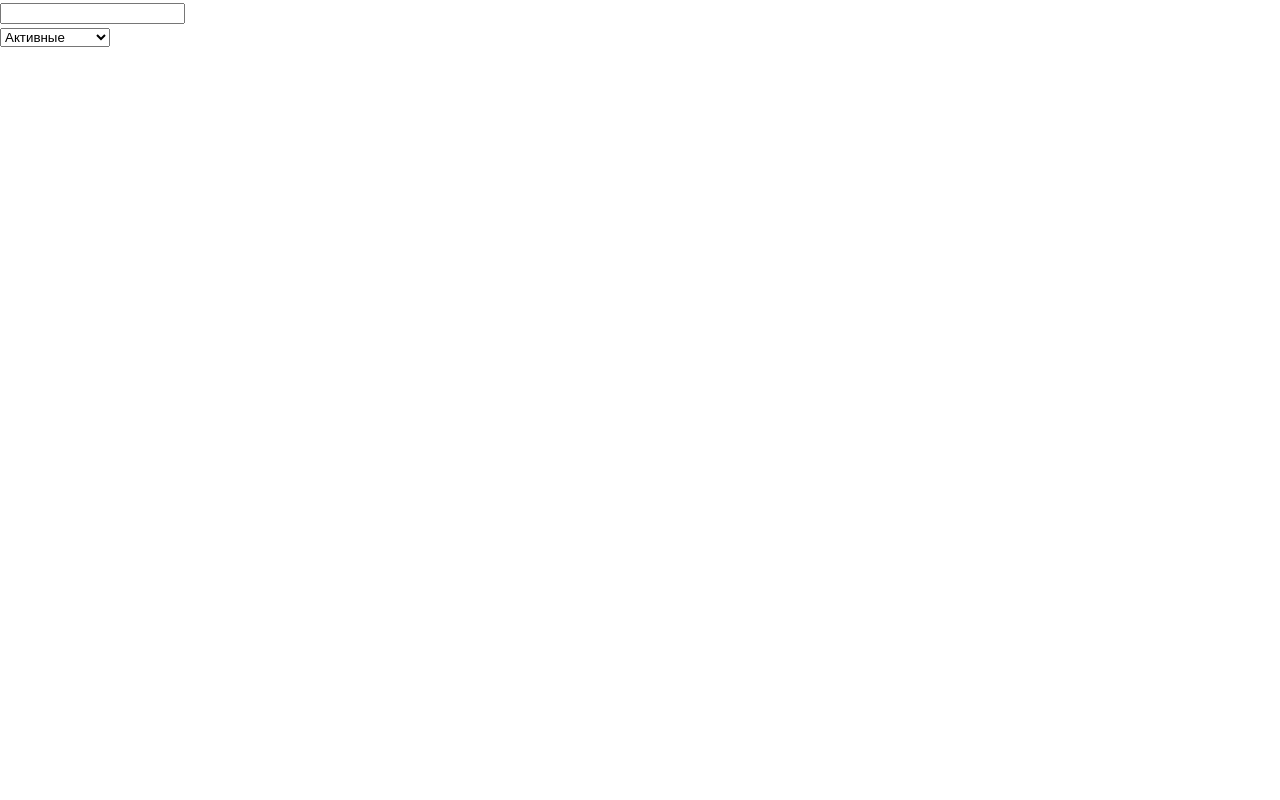
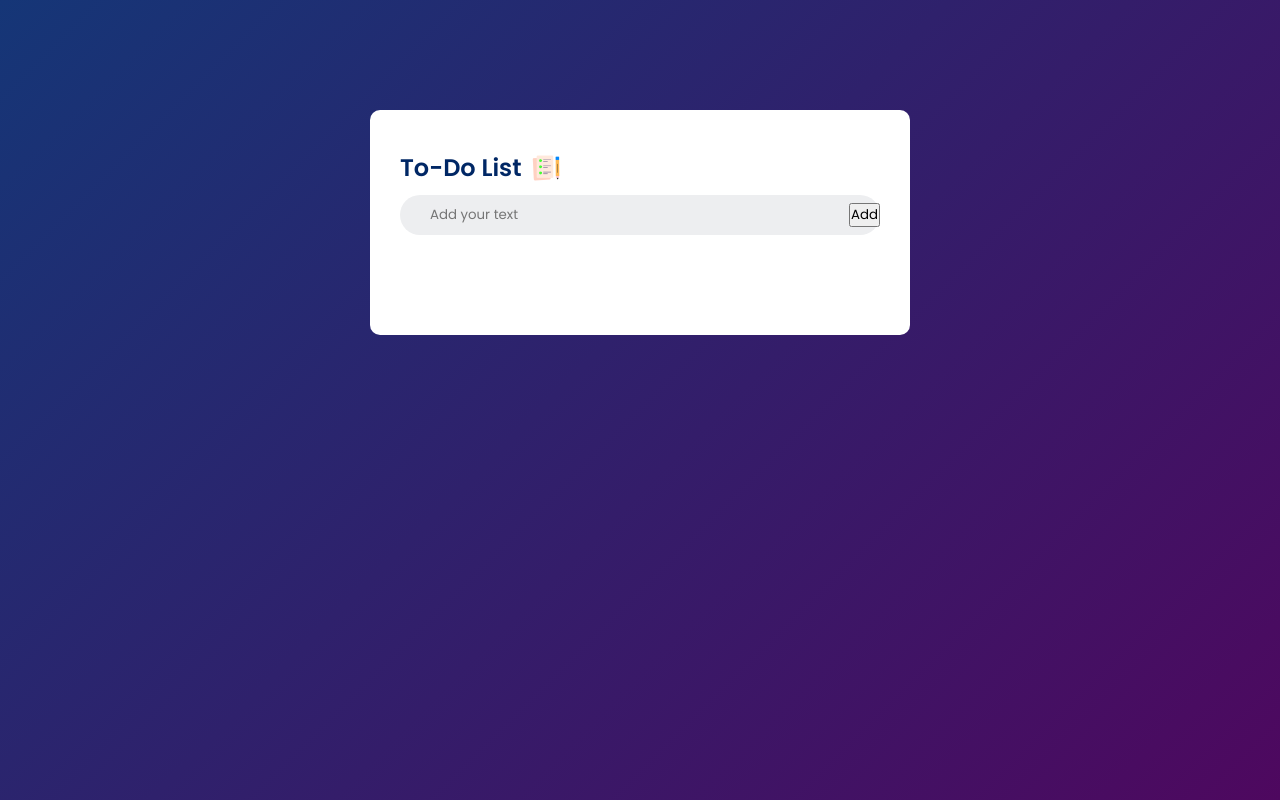
Before and after one commit to dobrbi2000/ToDoList, a plain HTML site: page index.html in a window 1280 px wide. Drawn offline with Linux system fonts and the light colour scheme.

Commit message:
init: added html + css

```diff
--- a/index.html
+++ b/index.html
@@ -1,46 +1,27 @@
 <!DOCTYPE html>
-<html lang="ru">
-
+<html lang="en">
   <head>
-        <meta charset="utf-8">
-        <meta name="viewport" content="width=device-width, initial-scale=1,shrink-to-fit=no">
-        <title>The best ToDoList 2000</title>
-        <link rel="stylesheet" href="todo-list.css">
-        <script defer src="todo-list.js"></script>
-        <style>
-            *,
-            *::before,
-            *::after {
-                box-sizing: border-box;
-            }
-
-            body {
-                margin: 0;
-                font-family: system-ui, -apple-system, "Segoe UI", Roboto, "Helvetica Neue", Arial, "Noto Sans", "Liberation Sans", sans-serif, "Apple Color Emoji", "Segoe UI Emoji", "Segoe UI Symbol", "Noto Color Emoji";
-                font-size: 1rem;
-                font-weight: 400;
-                line-height: 1.5;
-                color: #212529;
-                background-color: #ffffff;
-
-
-            }
-        </style>
+    <meta charset="UTF-8" />
+    <meta name="viewport" content="width=device-width, initial-scale=1.0" />
+    <title>The best todo list</title>
+    <link rel="preconnect" href="https://fonts.googleapis.com" />
+    <link rel="preconnect" href="https://fonts.gstatic.com" crossorigin />
+    <link
+      href="https://fonts.googleapis.com/css2?family=Poppins:wght@400;500;600&display=swap"
+      rel="stylesheet"
+    />
+    <link rel="stylesheet" href="style.css" />
   </head>
 
   <body>
-        <div class="todo">
-            <div class="todo__input">
-                <input class="todo__text" type="text">
-                <span class="todo__add"></span>
+    <div class="container">
+      <div class="todo-app">
+        <h2>To-Do List <img src="images/icon.png" alt="" /></h2>
+        <div class="row">
+          <input type="text" id="input-box" placeholder="Add your text" />
+          <button>Add</button>
         </div>
-            <select class="todo__options">
-                <option value="active">Активные</option>
-                <option value="completed">Завершенные</option>
-                <option value="deleted">Удаленные</option>
-            </select>
-            <ul class="todo__items" data-todo-option="active"></ul>
+      </div>
     </div>
   </body>
-
 </html>
--- /dev/null
+++ b/style.css
@@ -0,0 +1,48 @@
+* {
+  margin: 0;
+  padding: 0;
+  font-family: "Poppins", sans-serif;
+  box-sizing: border-box;
+}
+
+.container {
+  width: 100%;
+  min-height: 100vh;
+  background: linear-gradient(135deg, #153677, #4e085f);
+  padding: 10px;
+}
+.todo-app {
+  width: 100%;
+  max-width: 540px;
+  background: #fff;
+  margin: 100px auto 20px;
+  padding: 40px 30px 70px;
+  border-radius: 10px;
+}
+.todo-app h2 {
+  color: #002765;
+  display: flex;
+  align-items: center;
+  margin-bottom: 10px;
+}
+.todo-app h2 img {
+  width: 30px;
+  margin-left: 10px;
+}
+.row {
+  display: flex;
+  align-items: center;
+  justify-content: space-between;
+  background: #edeef0;
+  border-radius: 30px;
+  padding-left: 20px;
+  margin-bottom: 30px;
+}
+input {
+  flex: 1;
+  border: none;
+  outline: none;
+  background: transparent;
+  padding: 10px;
+  font-weight: 14px;
+}
```
Also changed, not shown: images/checked.png (added), images/icon.png (added), images/unchecked.png (added), todo-list.css (deleted). Lines whose indentation alone changed are shown as unchanged.
